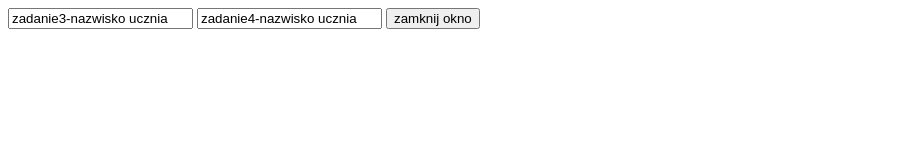
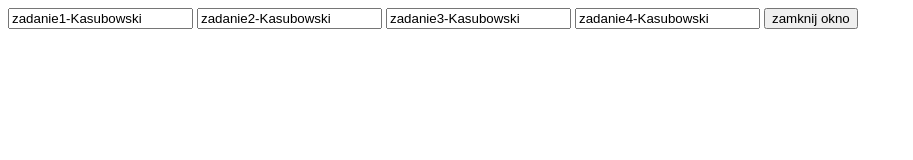
Before and after one commit to grzkas/grzkas.github.io, a plain HTML site: page z4.html in a window 1280 px wide. Shown: the whole page, without its empty margins (0-913 px from the left). Drawn offline with Linux system fonts and the light colour scheme.

Commit message:
Update z4.html

```diff
--- a/z4.html
+++ b/z4.html
@@ -3,6 +3,14 @@
 <title>Kasubowski 2P</title>
 
 <script language="JavaScript">
+function WinOpen_z1()
+{
+window.open("zad1_Kasubowski.html","okienko_z1","toolbar=no,directories=no,menubar=no,height=380,width=160,top=200,left=400");
+}
+function WinOpen_z2()
+{
+window.open("zad2_Kasubowski.html","okienko_z2","toolbar=no,directories=no,menubar=no,height=380,width=160,top=200,left=400");
+}
 function WinOpen_z3()
 {
 window.open("z3_kas.html","okienko_z3","toolbar=no,directories=no,menubar=no,height=380,width=160,top=200,left=200");
@@ -19,8 +27,10 @@ window.close()
 </head>
 <body>
 <form>
-<input type="button_z3" name="zadanie3" value="zadanie3-nazwisko ucznia" onclick="WinOpen_z3(' ')">
-<input type="button_z4" name="zadanie4" value="zadanie4-nazwisko ucznia" onclick="WinOpen_z4(' ')">
+<input type="button_z1" name="zadanie1" value="zadanie1-Kasubowski" onclick="WinOpen_z1(' ')">
+<input type="button_z2" name="zadanie2" value="zadanie2-Kasubowski" onclick="WinOpen_z2(' ')">
+<input type="button_z3" name="zadanie3" value="zadanie3-Kasubowski" onclick="WinOpen_z3(' ')">
+<input type="button_z4" name="zadanie4" value="zadanie4-Kasubowski" onclick="WinOpen_z4(' ')">
 <input type="button" value="zamknij okno" onclick="okno_zamknij()"/>
 </form>
 </body>
```
